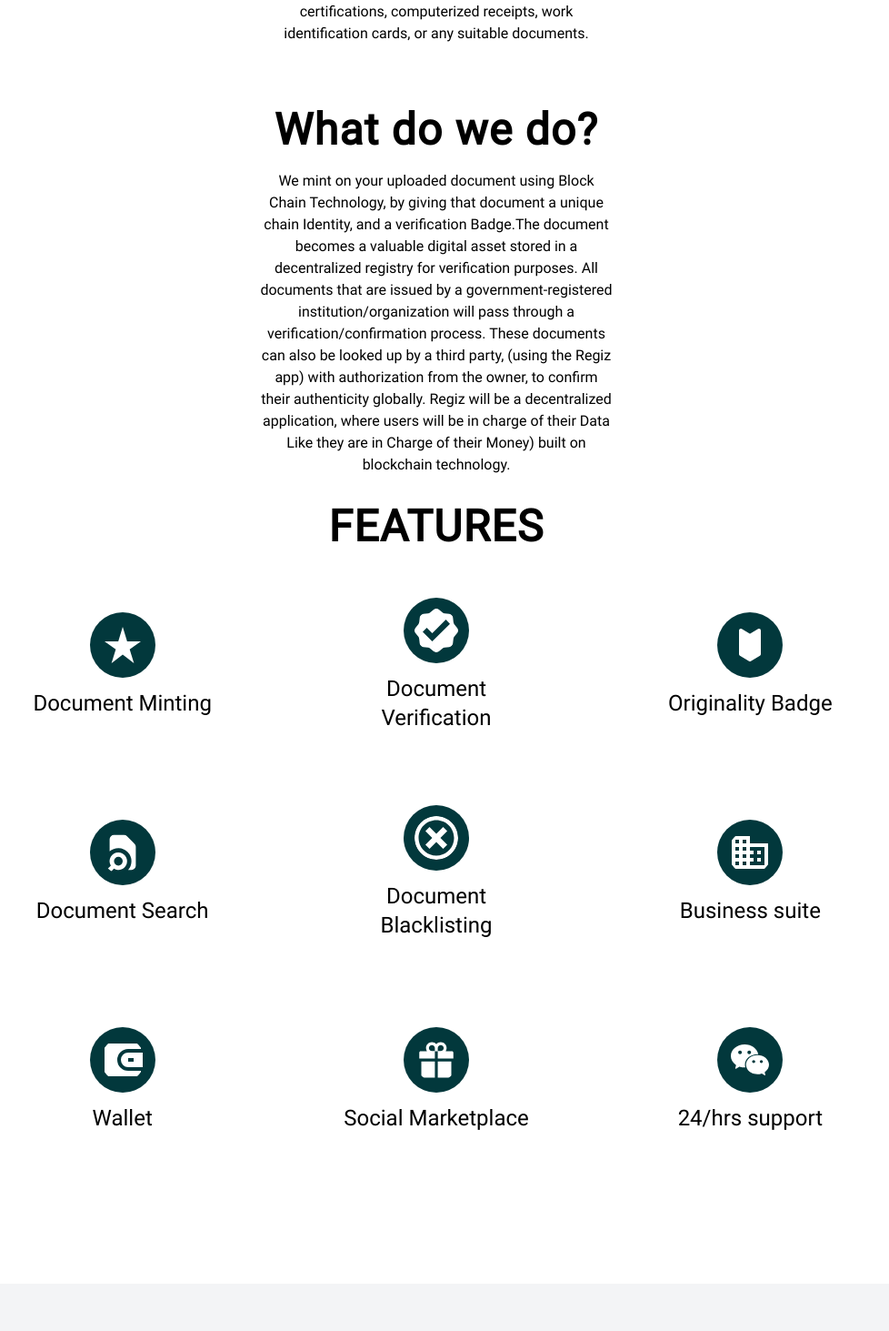
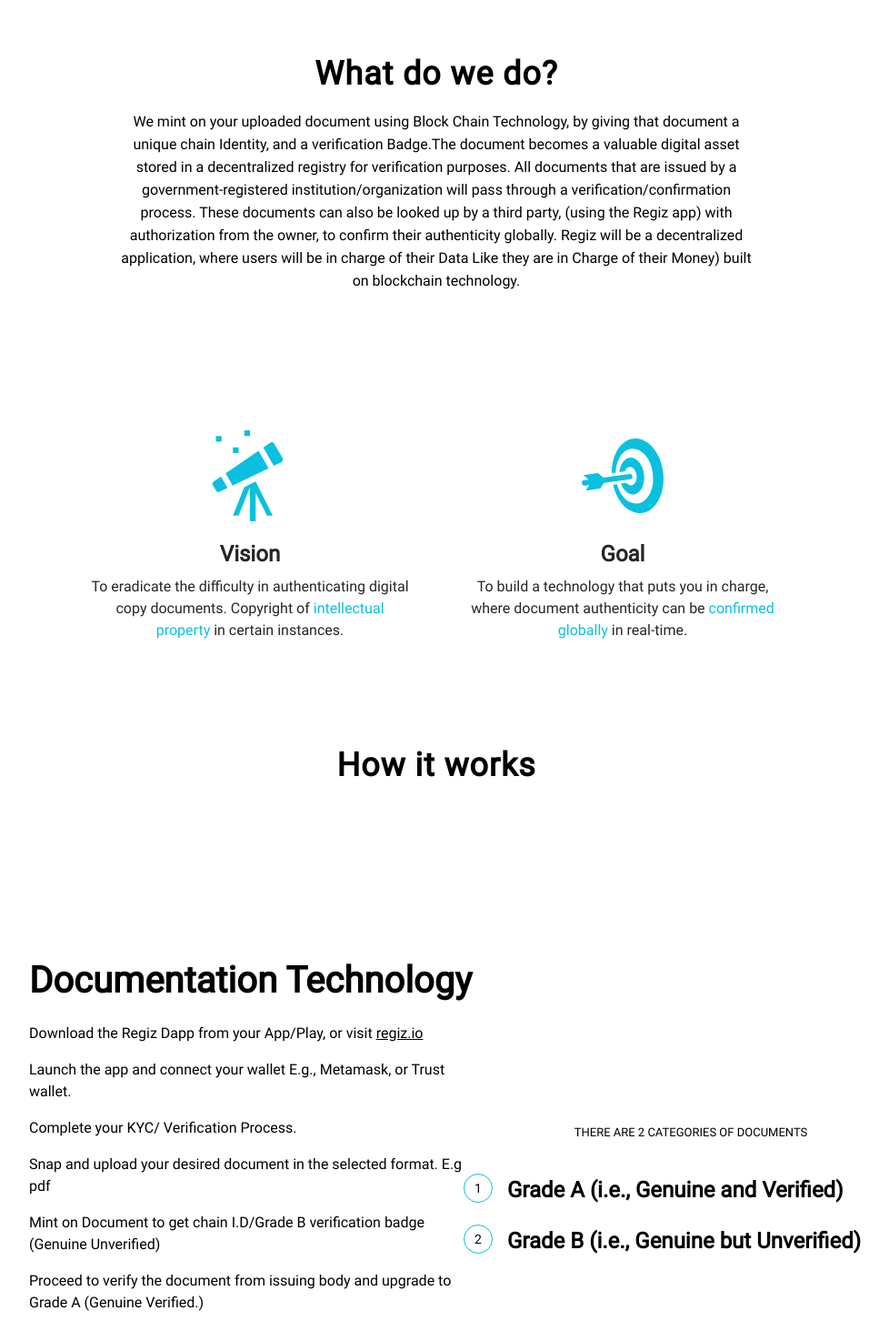
Before and after one commit to gadtiproject/landingpage, a React (Vite) app: page /home in a window 1280 px wide. Shown: the part 1107-2570 px from the top of the page at 91% size, without its empty margins (160-1138 px from the left). Built offline with nearby package versions, Linux system fonts and the light colour scheme.

Commit message:
fix: updated styles

```diff
--- a/src/App.jsx
+++ b/src/App.jsx
@@ -39,7 +39,7 @@
         ]}
       /> */}
 
-      <div className="bg-white dark:bg-[#070909] min-h-screen font-inter">
+      <div className="bg-[#FEFFFE] dark:bg-[#070909] min-h-screen font-inter">
         <div className="overflow-hidden">
           <Router>
             <Routes>
--- a/src/Pages/AllPages.jsx
+++ b/src/Pages/AllPages.jsx
@@ -17,14 +17,14 @@
         <Navbar/>
         <Home />
         <About />
+        <Howitworks />
         <Features />
         <Benefits />
-        <Howitworks />
-        <Regiscoin />
+        {/*<Regiscoin />
         <Personna/>
         <Roadmap />
         <Team />
-        <MainFooter/>
+        <MainFooter/> */}
       </div>
   );
 }
--- a/src/Pages/about/About.jsx
+++ b/src/Pages/about/About.jsx
@@ -1,16 +1,17 @@
 import React from "react";
-
+import {GoTelescope} from "react-icons/go";
+import {GiBullseye} from "react-icons/gi";
 function About() {
   return (
     <div
       name="about"
-      className="mt-[20%] dark:bg-[#070909] bg-white w-[90%] mx-auto grid place-items-center justify-center"
+      className="lg:mt-[12%] mt-[20%] dark:bg-[#070909] bg-white w-[90%] mx-auto grid place-items-center justify-center"
     >
-      <h1 className="lg:text-5xl text-3xl dark:text-white text-black text-center mt-3 font-bold tracking-wide ">
+      <h1 className="lg:text-4xl text-3xl dark:text-white text-black text-center mt-3 font-bold tracking-wide ">
         What is Regiz?
       </h1>
 
-      <p className="dark:text-gray-300  w-[389px] text-[16px] text-center mt-5">
+      <p className="dark:text-gray-300 leading-[25px]  w-[369px] lg:w-[700px] text-[16px] text-center mt-5">
         Regiz is a Digital documentation technology project that focuses on the
         authentication, verification, and digitization of documents so that they
         can be electronically stored more compactly and securely. It may be
@@ -19,15 +20,17 @@
       </p>
 
       <div className="mt-[15%]">
-        <h4 className="lg:text-5xl text-3xl dark:text-white text-black text-center mt-3 font-bold tracking-wide ">
+        <h4 className="lg:text-4xl text-3xl dark:text-white text-black text-center mt-3 font-bold tracking-wide ">
           What do we do?
         </h4>
 
-        <p className="dark:text-gray-300  w-[389px] text-[16px] text-center mt-5">
-          <span className="mb-3"> We mint on your uploaded document using Block Chain Technology, by
-          giving that document a unique  chain Identity, and a verification
-          Badge.
-         </span>
+        <p className="dark:text-gray-300 leading-[25px]  w-[369px] lg:w-[700px] text-[16px] text-center mt-5">
+          <span className="mb-3">
+            {" "}
+            We mint on your uploaded document using Block Chain Technology, by
+            giving that document a unique chain Identity, and a verification
+            Badge.
+          </span>
           The document becomes a valuable digital asset stored in a
           decentralized registry for verification purposes. All documents that
           are issued by a government-registered institution/organization will
@@ -39,6 +42,37 @@
           blockchain technology.
         </p>
       </div>
+
+      <div className="lg:grid-cols-2 grid gap-[60px] space-y-6 lg:space-y-0 md:space-y-0  mt-[20%] items-center justify-center">
+        <div className="w-[350px] h-[200px] items-center justify-center grid">
+          <center>
+            <GoTelescope className="fill-[#0BC0DF] text-[100px]" />
+          </center>
+          <p className="text-2xl text-center font-bold mt-5 text-[#252524] dark:text-white">
+            Vision
+          </p>
+          <p className="text-center mt-2 text-[#252524] dark:text-gray-200">
+            To eradicate the difficulty in authenticating digital copy
+            documents. Copyright of{" "}
+            <span className="text-[#0BC0DF]">intellectual property </span>in
+            certain instances.
+          </p>
+        </div>
+        <div className="w-[350px] h-[200px] items-center justify-center grid">
+          <center>
+            <GiBullseye className="text-[100px] fill-[#0BC0DF]" />
+          </center>
+          <p className="text-2xl text-center font-bold mt-5 text-[#252524] dark:text-white">
+            Goal
+          </p>
+          <p className="text-center mt-2 text-[#252524] dark:text-gray-200">
+            To build a technology that puts you in charge, where document
+            authenticity can be{" "}
+            <span className="text-[#0BC0DF]">confirmed globally</span> in
+            real-time.
+          </p>
+        </div>
+      </div>
     </div>
   );
 }
--- a/src/Pages/benefit/Benefits.jsx
+++ b/src/Pages/benefit/Benefits.jsx
@@ -4,7 +4,7 @@
   return (
     <div
       name="benefit"
-      className="dark:bg-[#070909]  bg-gray-100 dark:text-[#fff] pt-5 lg:h-[600px] h-full mt-24 justify-center place-items-center"
+      className="dark:bg-[#070909] dark:text-[#fff] pt-5 lg:h-[600px] h-full mt-24 justify-center place-items-center"
     >
       <h1 className="lg:text-5xl text-3xl text-center mt-3 text-black font-bold tracking-wide mb-5 dark:text-[#fff] pt-8">
         BENEFITS
--- a/src/Pages/feature/Features.jsx
+++ b/src/Pages/feature/Features.jsx
@@ -11,12 +11,90 @@
 
 function Features() {
   return (
-    <div name="feature" className=" bg-[#fff] dark:bg-[#070909] mt-24 lg:mt-0">
-      <h3 className="lg:text-5xl text-3xl text-center mt-3 pt-5 text-black font-bold tracking-wide mb-5 dark:text-white">
-        FEATURES
-      </h3>
+    <div
+      name="feature"
+      className="dark:bg-[#070909] mt-24 lg:mt-[25%] w-[90%] mx-auto"
+    >
+      <div className="grid place-items-center justify-center">
+        <h3 className="lg:text-4xl text-3xl text-center mt-3 pt-5 text-black font-bold tracking-wide mb-5 dark:text-white">
+          Regiz Features
+        </h3>
 
-      <div className="mt-5 flex justify-center items-center">
+        <p className="text-center lg:w-[600px] w-[300px] text-[16px] text-[#68778D] leading-[25px]">
+          With Regiz document verification and digitization has been made easy,
+          just upload your Documents and relax while we mint on your document
+          and give it a unique chain identity.
+        </p>
+      </div>
+
+      <div className="grid lg:grid-cols-4 gap-x-[30px] gap-y-[40px] justify-center place-items-center mt-[5%]">
+        <div className="w-[289px] h-[220px] rounded-lg bg-[#F5F9FC] relative">
+          <MdStarRate className="fill-[#0cc0df] border border-[#0cc0df] rounded-full w-[40px] h-[40px] top-[-20px] absolute mx-3" />
+          <h1 className="text-[20px] font-bold text-[#0cc0df] p-3 leading-[28px] mt-6">
+            Document Minting
+          </h1>
+          <p className="p-3 leading-[28px] font-[200px] text-[20px] text-[#3C4A5B]">
+            Mint on your document to get a unique chain i.d
+          </p>
+        </div>
+        <div className="w-[289px] h-[220px] rounded-lg bg-[#F5F9FC] relative">
+          <GoVerified className="fill-[#0cc0df] border-[#0cc0df] rounded-full w-[40px] h-[40px] top-[-20px] absolute mx-3" />
+          <h1 className="text-[20px] font-bold text-[#0cc0df] p-3 leading-[28px] mt-6">
+            Document Verification
+          </h1>
+          <p className="p-3 leading-[28px] font-[200px] text-[20px] text-[#3C4A5B]">
+            Verify your Document from issuing organization and upgrade to grade
+            A
+          </p>
+        </div>
+        <div className="w-[289px] h-[220px] rounded-lg bg-[#F5F9FC] relative">
+          <TbBadge className="fill-[#0cc0df] border-[#0cc0df] rounded-full w-[40px] h-[40px] top-[-20px] absolute mx-3" />
+          <h1 className="text-[20px] font-bold text-[#0cc0df] p-3 leading-[28px] mt-6">
+            Originality Badge
+          </h1>
+          <p className="p-3 leading-[28px] font-[200px] text-[20px] text-[#3C4A5B]">
+            Get the originality badge on your document to prove its
+            authenticity.
+          </p>
+        </div>
+        <div className="w-[289px] h-[220px] rounded-lg bg-[#F5F9FC] relative">
+          <HiDocumentSearch className="fill-[#0cc0df] border-[#0cc0df] rounded-full w-[40px] h-[40px] top-[-20px] absolute mx-3" />
+          <h1 className="text-[20px] font-bold text-[#0cc0df] p-3 leading-[28px] mt-6">
+            Document Search
+          </h1>
+          <p className="p-3 leading-[28px] font-[200px] text-[20px] text-[#3C4A5B]">
+            Confirm the authenticity of documents using DocTags.
+          </p>
+        </div>
+        <div className="w-[289px] h-[220px] rounded-lg bg-[#F5F9FC] relative">
+          <ImCancelCircle className="fill-[#0cc0df] border-[#0cc0df] rounded-full w-[40px] h-[40px] top-[-20px] absolute mx-3" />
+          <h1 className="text-[20px] font-bold text-[#0cc0df] p-3 leading-[28px] mt-6">
+            Document Blacklisting
+          </h1>
+          <p className="p-3 leading-[28px] font-[200px] text-[20px] text-[#3C4A5B]">
+            Blacklist a document for suspected Fraud.
+          </p>
+        </div>
+        <div className="w-[289px] h-[220px] rounded-lg bg-[#F5F9FC] relative">
+          <RiWallet3Fill className="fill-[#0cc0df] border-[#0cc0df] rounded-full w-[40px] h-[40px] top-[-20px] absolute mx-3" />
+          <h1 className="text-[20px] font-bold text-[#0cc0df] p-3 leading-[28px] mt-6">
+            Wallet
+          </h1>
+          <p className="p-3 leading-[28px] font-[200px] text-[20px] text-[#3C4A5B]">
+            Payment and Earnings wallet
+          </p>
+        </div>
+        <div className="w-[289px] h-[220px] rounded-lg bg-[#F5F9FC] relative">
+          <AiOutlineWechat className="fill-[#0cc0df] border-[#0cc0df] rounded-full w-[40px] h-[40px] top-[-20px] absolute mx-3" />
+          <h1 className="text-[20px] font-bold text-[#0cc0df] p-3 leading-[28px] mt-6">
+            Customer Support
+          </h1>
+          <p className="p-3 leading-[28px] font-[200px] text-[20px] text-[#3C4A5B]">
+            Prompt and responsive customer support.
+          </p>
+        </div>
+      </div>
+      {/* <div className="mt-5 flex justify-center items-center">
         <div
           className="grid lg:grid-cols-3 md:grid-cols-2  gap-3 mb-[20px] place-items-center justify-center w-[80%]"
         >
@@ -101,7 +179,7 @@
             </div>
           </div>
         </div>
-      </div>
+      </div> */}
     </div>
   );
 }
--- a/src/Pages/how/Howitworks.jsx
+++ b/src/Pages/how/Howitworks.jsx
@@ -1,12 +1,69 @@
 import React from "react";
-import { FaStarOfLife } from "react-icons/fa";
+// import { FaStarOfLife } from "react-icons/fa";
 function Howitworks() {
   return (
-    <div name="how" className="dark:bg-[#070909] mt-24">
-      <h4 className="lg:text-5xl text-3xl text-center  dark:text-[#fff] text-black font-bold tracking-wide mb-5 pt-5">
+    <div name="how" className="dark:bg-[#070909] lg:mt-[10%] mt-[20%]">
+      <h4 className="lg:text-4xl text-3xl text-center dark:text-[#fff] text-black font-bold tracking-wide mb-5 pt-5">
         How it works
       </h4>
-      <div>
+
+      <div className="grid lg:grid-cols-2 gap-[60px] items-center justify-center mx-auto w-[70%] dark:text-[#EEEE]">
+        <div className="h-32 lg:w-[500px] w-[300px]">
+          <p className="lg:text-[40px] text-[24px] font-[600]">Documentation Technology</p>
+          <ul>
+            <li className="mt-4">
+              Download the Regiz Dapp from your App/Play, or visit{" "}
+              <a
+                href="https://regiz.io/"
+                className="hover:font-extrabold underline hover:text-[#0cc0df]"
+              >
+                regiz.io
+              </a>{" "}
+            </li>
+            <li className="mt-4">
+              Launch the app and connect your wallet E.g., Metamask, or Trust
+              wallet.
+            </li>
+            <li className="mt-4">Complete your KYC/ Verification Process.</li>
+            <li className="mt-4">
+              Snap and upload your desired document in the selected format. E.g
+              pdf
+            </li>
+            <li className="mt-4">
+              Mint on Document to get chain I.D/Grade B verification badge
+              (Genuine Unverified)
+            </li>
+            <li className="mt-4">
+              Proceed to verify the document from issuing body and upgrade to
+              Grade A (Genuine Verified.)
+            </li>
+          </ul>
+        </div>
+        <div className="h-32 lg:w-[500px] w-[300px] mt-[80%]">
+          <p className="font-light text-[13px] py-5 uppercase lg:text-center text-center">
+            There are 2 categories of Documents
+          </p>
+          <div className="gap-[20px] grid mt-4">
+            <div className="flex space-x-4">
+              <p className="rounded-[50%] w-8 h-8 text-center items-center justify-center flex border border-[#0cc0df] text-[14px]">
+                1
+              </p>
+              <p className="font-bold lg:text-[24px] text-[18px]">
+                Grade A (i.e., Genuine and Verified)
+              </p>
+            </div>
+            <div className="flex space-x-4">
+              <p className="rounded-[50%] w-8 h-8 border border-[#0cc0df] text-[14px] items-center justify-center flex text-center">
+                2
+              </p>
+              <p className="font-bold lg:text-[24px] text-[18px]">
+                Grade B (i.e., Genuine but Unverified)
+              </p>
+            </div>
+          </div>
+        </div>
+      </div>
+      {/* <div>
         <div
           className="lg:flex grid md:flex lg:m-10 m-5 place-items-center gap-5 lg:gap-10  items-center justify-center "
           data-aos="fade-up"
@@ -127,7 +184,7 @@
             </div>
           </ul>
         </div>
-      </div>
+      </div> */}
     </div>
   );
 }
```
Also changed, not shown: src/Pages/home/home.jsx (+4 -4 lines), src/components/Navbar.jsx (+2 -7 lines).
